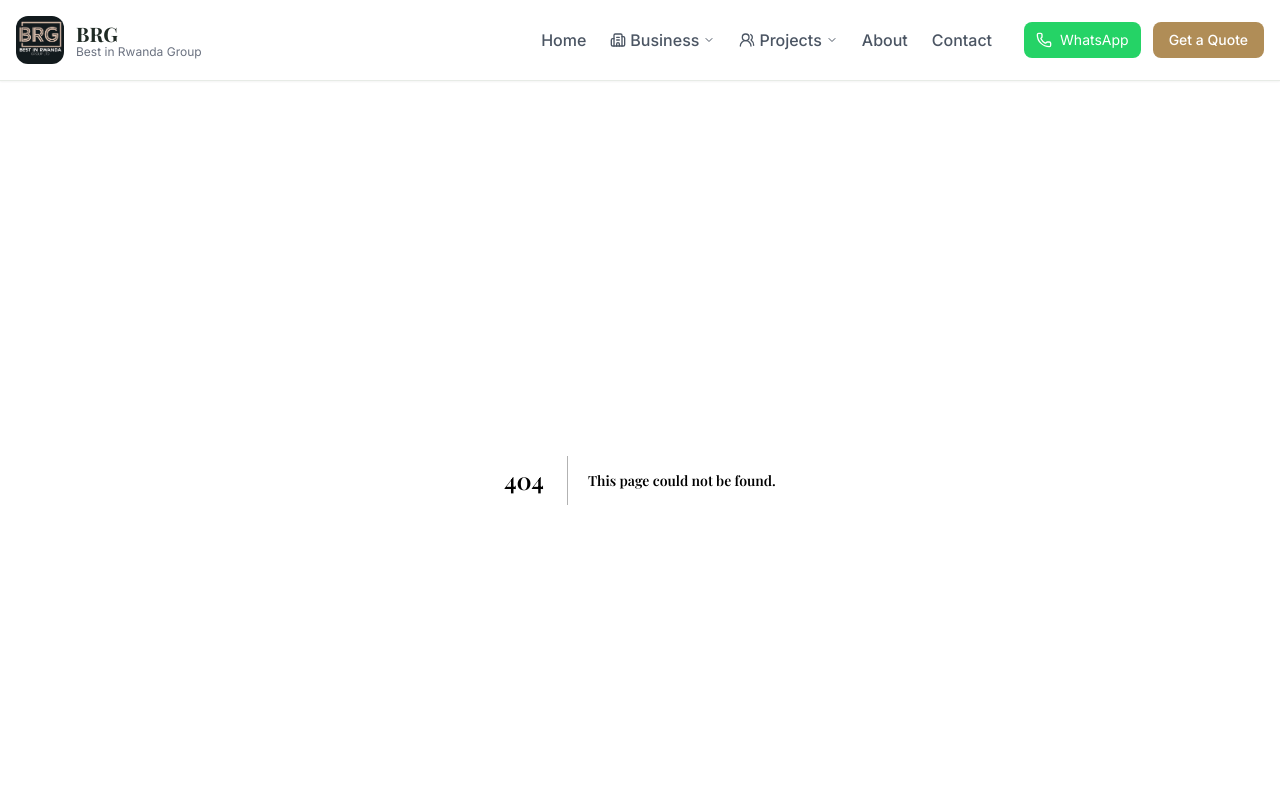
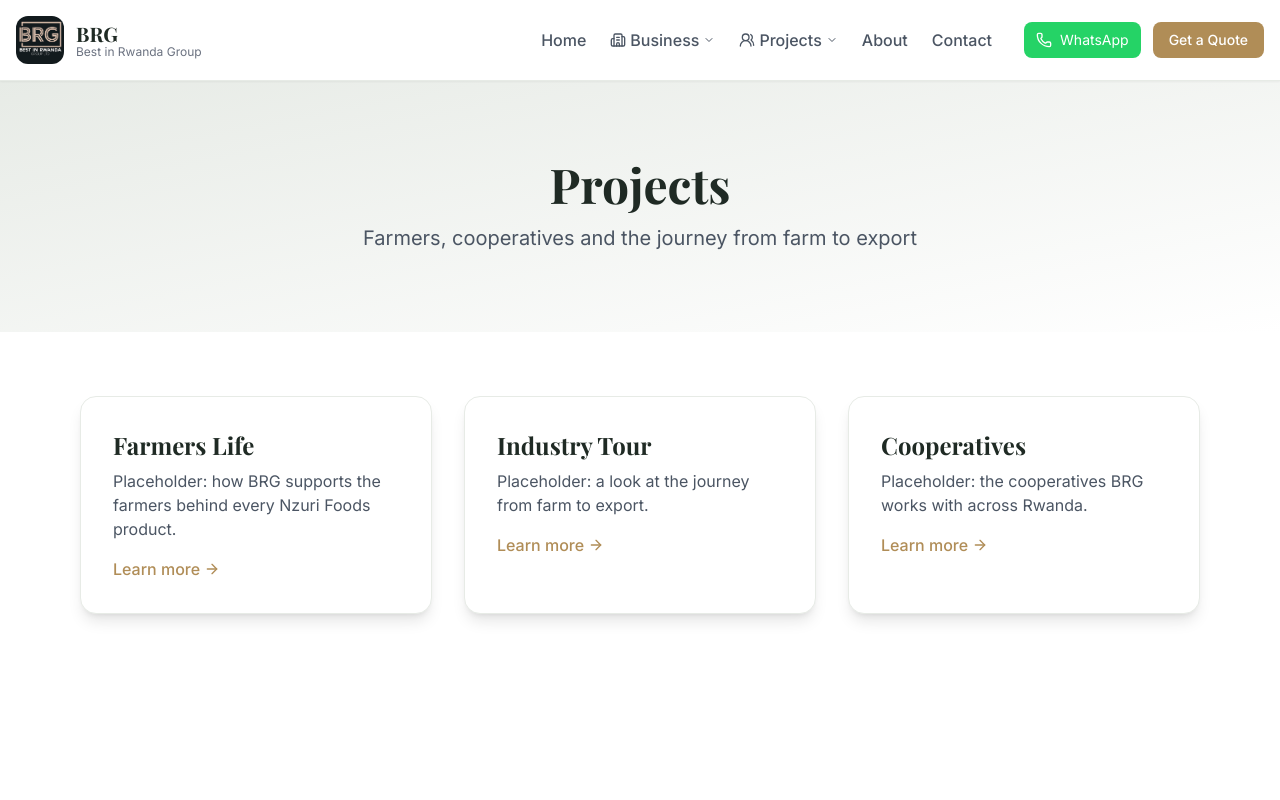
Before and after one commit to Euwamahoro/BRG, a Next.js app: page /projects in a window 1280 px wide. Before the commit this address had no page. Shown: the top 800 px of the page. Built offline with nearby package versions, Linux system fonts and the light colour scheme.

Commit message:
Add placeholder Projects pages (landing, Farmers Life, Industry Tour, Cooperatives)

```diff
--- /dev/null
+++ b/app/projects/[slug]/page.tsx
@@ -0,0 +1,42 @@
+// app/projects/[slug]/page.tsx
+import Link from 'next/link'
+import { notFound } from 'next/navigation'
+import { ArrowLeft } from 'lucide-react'
+import { projects } from '@/lib/projects'
+
+export function generateStaticParams() {
+  return projects.map((p) => ({ slug: p.slug }))
+}
+
+export default async function ProjectPage({ params }: { params: Promise<{ slug: string }> }) {
+  const { slug } = await params
+  const project = projects.find((p) => p.slug === slug)
+  if (!project) notFound()
+
+  return (
+    <div className="min-h-screen bg-white">
+      <section className="py-20 bg-gradient-to-br from-[var(--brg-sage-light)] to-white">
+        <div className="container mx-auto px-4 max-w-3xl">
+          <Link href="/projects" className="inline-flex items-center text-sm text-gray-600 hover:text-[var(--brg-brass)] mb-4">
+            <ArrowLeft className="h-4 w-4 mr-1" /> All Projects
+          </Link>
+          <h1 className="font-display text-4xl md:text-5xl font-bold text-[var(--brg-ink)]">{project.title}</h1>
+          <p className="mt-4 text-xl text-gray-600">{project.tagline}</p>
+        </div>
+      </section>
+      <section className="py-16">
+        <div className="container mx-auto px-4 max-w-3xl space-y-8">
+          <div className="px-4 py-3 rounded-lg bg-[var(--brg-cream)] text-sm text-gray-600">
+            Content for this page is coming soon.
+          </div>
+          {project.sections.map((s) => (
+            <div key={s.heading}>
+              <h2 className="font-display text-2xl font-bold text-[var(--brg-ink)] mb-2">{s.heading}</h2>
+              <p className="text-gray-600">{s.body}</p>
+            </div>
+          ))}
+        </div>
+      </section>
+    </div>
+  )
+}
--- /dev/null
+++ b/app/projects/page.tsx
@@ -0,0 +1,36 @@
+// app/projects/page.tsx
+import Link from 'next/link'
+import { ArrowRight } from 'lucide-react'
+import { projects } from '@/lib/projects'
+
+export const metadata = { title: 'Projects | BRG' }
+
+export default function ProjectsPage() {
+  return (
+    <div className="min-h-screen bg-white">
+      <section className="py-20 bg-gradient-to-br from-[var(--brg-sage-light)] to-white">
+        <div className="container mx-auto px-4 text-center max-w-4xl">
+          <h1 className="font-display text-4xl md:text-5xl font-bold text-[var(--brg-ink)]">Projects</h1>
+          <p className="mt-4 text-xl text-gray-600">Farmers, cooperatives and the journey from farm to export</p>
+        </div>
+      </section>
+      <section className="py-16">
+        <div className="container mx-auto px-4 grid md:grid-cols-3 gap-8 max-w-6xl">
+          {projects.map((p) => (
+            <Link
+              key={p.slug}
+              href={`/projects/${p.slug}`}
+              className="group bg-white p-8 rounded-2xl shadow-lg border border-[var(--brg-sage-light)] hover:shadow-xl transition-shadow"
+            >
+              <h2 className="font-display text-2xl font-bold text-[var(--brg-ink)] mb-2">{p.title}</h2>
+              <p className="text-gray-600 mb-4">{p.summary}</p>
+              <span className="inline-flex items-center text-[var(--brg-brass)] font-medium">
+                Learn more <ArrowRight className="ml-1 h-4 w-4 group-hover:translate-x-1 transition-transform" />
+              </span>
+            </Link>
+          ))}
+        </div>
+      </section>
+    </div>
+  )
+}
--- /dev/null
+++ b/lib/projects.ts
@@ -0,0 +1,34 @@
+// lib/projects.ts
+// PLACEHOLDER CONTENT — replace with real information once BRG shares it.
+export const projects = [
+  {
+    slug: 'farmers-life',
+    title: 'Farmers Life',
+    tagline: 'Empowering farmers',
+    summary: 'Placeholder: how BRG supports the farmers behind every Nzuri Foods product.',
+    sections: [
+      { heading: 'Overview', body: 'Placeholder text. Details about BRG’s work with farmers will be added here once the information is shared.' },
+      { heading: 'Impact', body: 'Placeholder text. Key figures and stories about farmer livelihoods will appear here.' },
+    ],
+  },
+  {
+    slug: 'industry-tour',
+    title: 'Industry Tour',
+    tagline: 'Farm to export',
+    summary: 'Placeholder: a look at the journey from farm to export.',
+    sections: [
+      { heading: 'Overview', body: 'Placeholder text. A walkthrough of the production and export process will be added here.' },
+      { heading: 'Visit Us', body: 'Placeholder text. Information about arranging an industry tour will be added here.' },
+    ],
+  },
+  {
+    slug: 'cooperatives',
+    title: 'Cooperatives',
+    tagline: 'Our network',
+    summary: 'Placeholder: the cooperatives BRG works with across Rwanda.',
+    sections: [
+      { heading: 'Overview', body: 'Placeholder text. Details about partner cooperatives will be added here.' },
+      { heading: 'Partnerships', body: 'Placeholder text. How cooperatives join and work with BRG will be described here.' },
+    ],
+  },
+]
```
